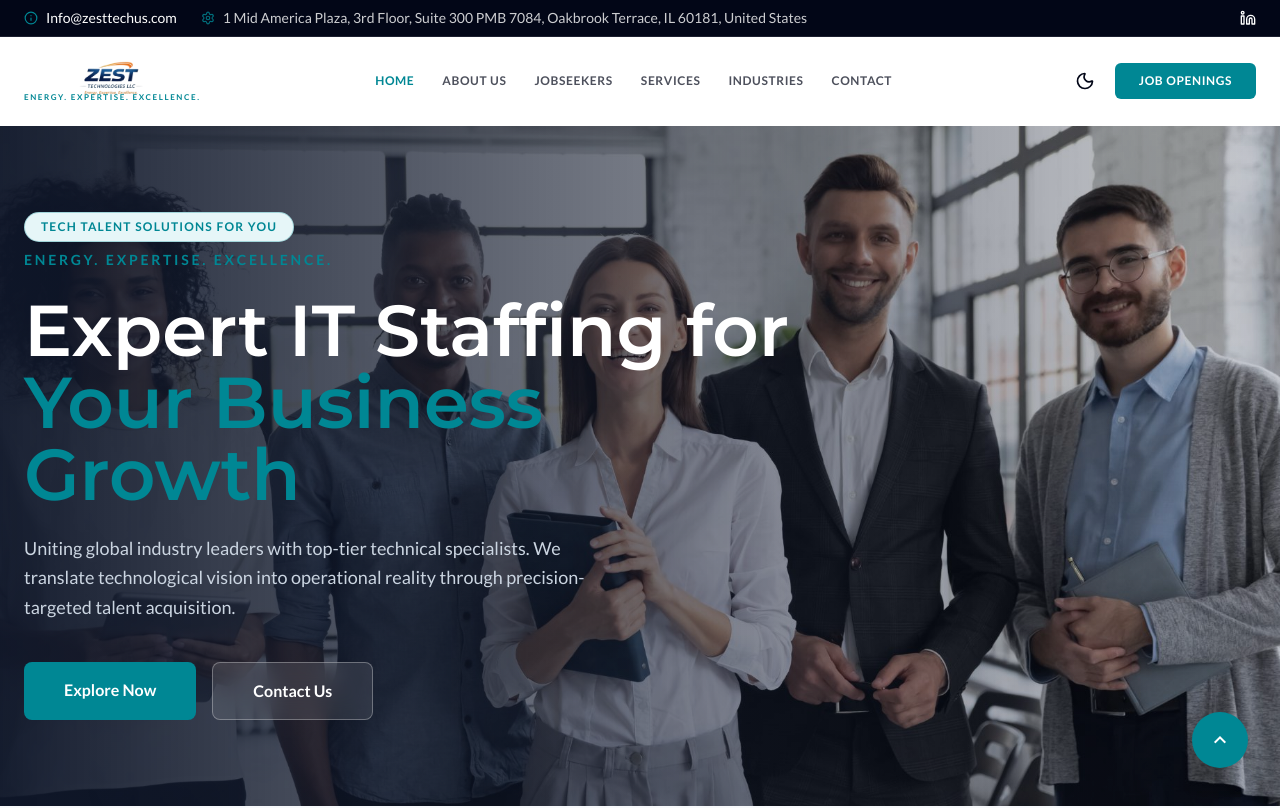
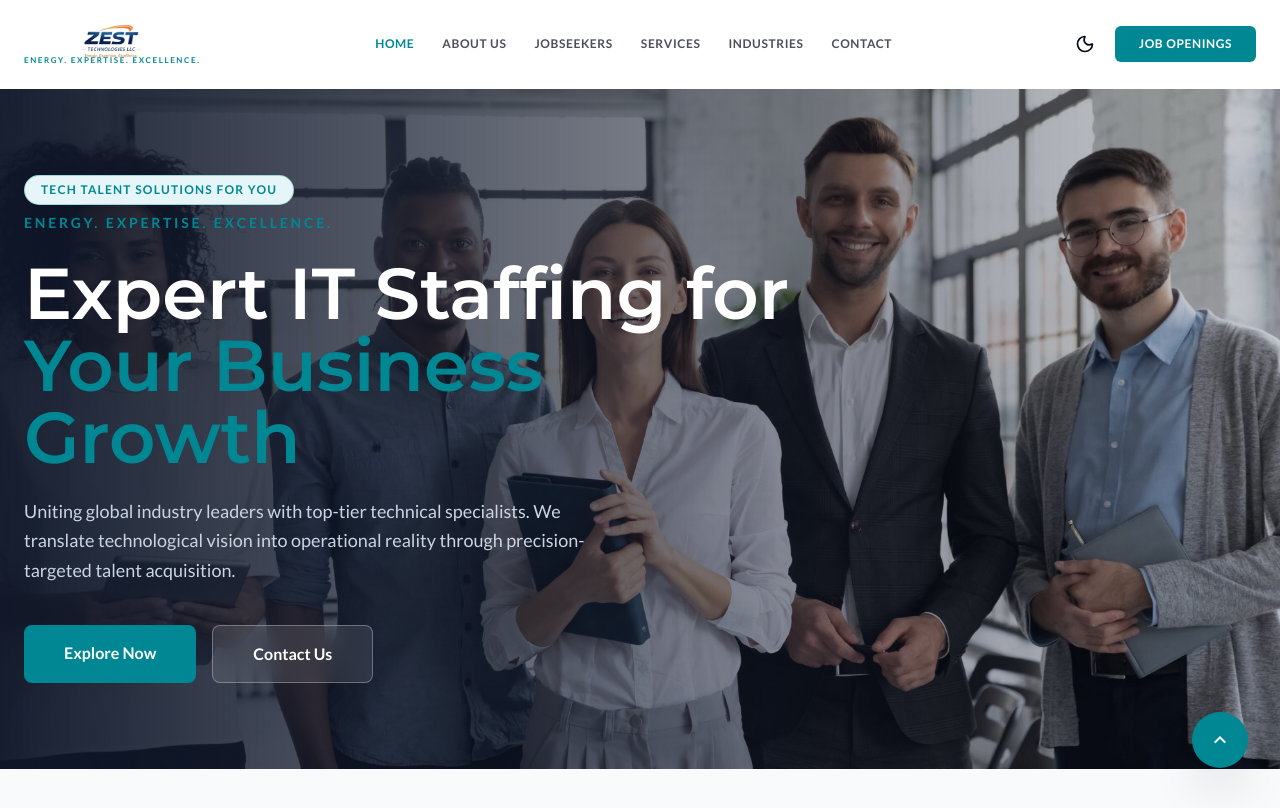
Before and after one commit to zesttech-usa/Website-main, a React (Vite) app: page / in a window 1280 px wide. Shown: the top 808 px of the page. Built offline with nearby package versions, Linux system fonts and the light colour scheme.

Commit message:
Remove top mini header

```diff
--- a/src/components/Header.jsx
+++ b/src/components/Header.jsx
@@ -1,7 +1,7 @@
 import * as React from "react"
 import { useState, useEffect } from "react"
 import { Link, useLocation } from "react-router-dom"
-import { Info, Settings, Linkedin, Menu, Sun, Moon } from "lucide-react"
+import { Menu, Sun, Moon } from "lucide-react"
 
 import { cn } from "@/lib/utils"
 import { Button } from "@/components/ui/button"
@@ -45,24 +45,6 @@ export default function Header() {
 
     return (
         <>
-            <div className="hidden lg:block bg-navy-950 text-white py-2 text-sm border-b border-white/10 transition-colors">
-                <div className="container mx-auto px-6 flex justify-between items-center">
-                    <div className="flex items-center space-x-6">
-                        <a className="flex items-center gap-2 hover:text-primary transition-colors" href="mailto:Info@zesttechus.com">
-                            <Info size={14} className="text-primary" /> Info@zesttechus.com
-                        </a>
-                        <span className="flex items-center gap-2 opacity-80">
-                            <Settings size={14} className="text-primary" /> 1 Mid America Plaza, 3rd Floor, Suite 300 PMB 7084, Oakbrook Terrace, IL 60181, United States
-                        </span>
-                    </div>
-                    <div className="flex items-center space-x-4">
-                        <a href="https://www.linkedin.com/company/zest-technologies-llc" target="_blank" rel="noopener noreferrer" className="text-white hover:text-primary transition-colors">
-                            <Linkedin size={16} />
-                        </a>
-                    </div>
-                </div>
-            </div>
-
             <header className={cn(
                 "sticky top-0 z-50 w-full transition-all duration-300 border-b",
                 isScrolled
```
